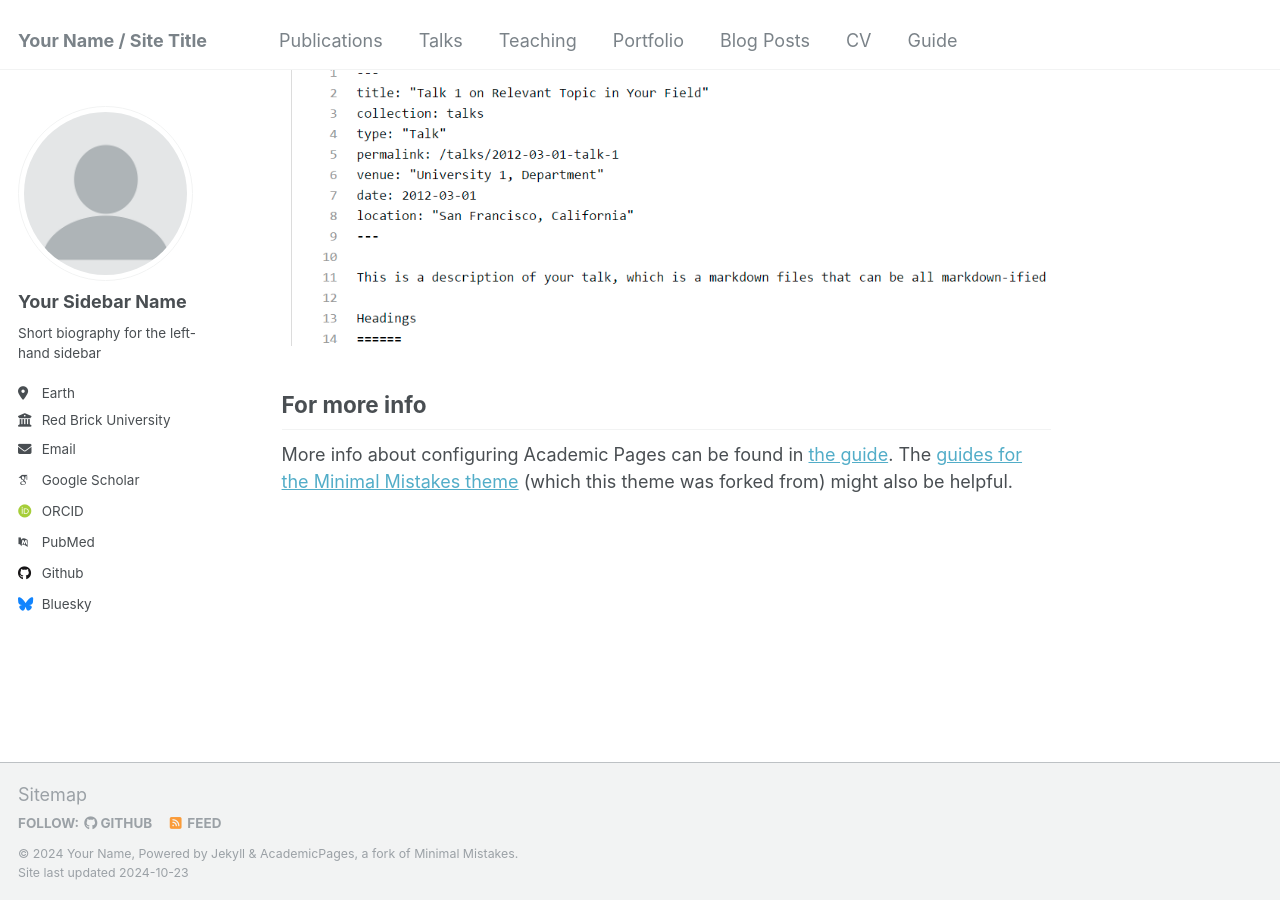
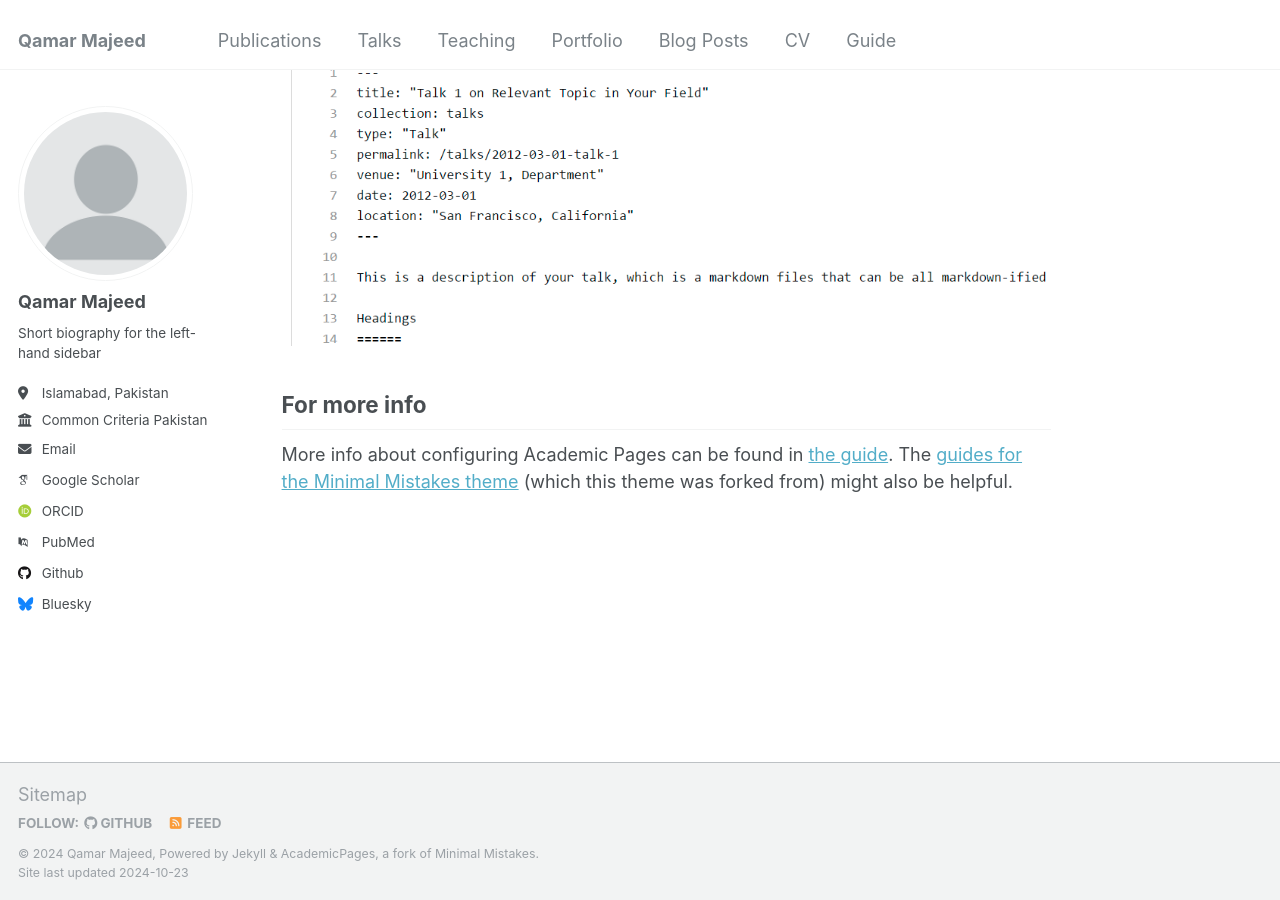
Before and after one commit to qamarmajeed/qamarmajeed.github.io, a Jekyll site: the page built from _pages/about.md, in a window 1280 px wide and 900 px high, scrolled down 2643 px. Built offline with Jekyll 4.4.1, drawn with Linux system fonts in a browser that asks for light colours; some web fonts are replaced.

Commit message:
Update _config.yml

```diff
--- a/_config.yml
+++ b/_config.yml
@@ -8,9 +8,9 @@
 
 # Basic Site Settings
 locale                   : "en-US"
-title                    : "Your Name / Site Title"
+title                    : "Qamar Majeed"
 title_separator          : "-"
-name                     : &name "Your Name"
+name                     : &name "Qamar Majeed"
 description              : &description "personal description"
 url                      : https://academicpages.github.io # the base hostname & protocol for your site e.g. "https://mmistakes.github.io"
 baseurl                  : "" # the subpath of your site, e.g. "/blog"
@@ -22,11 +22,11 @@ repository               : "academicpages/academicpages.github.io"
 author:
   # Biographic information
   avatar           : "profile.png"
-  name             : "Your Sidebar Name"
+  name             : "Qamar Majeed"
   pronouns         : # example: "she/her"
   bio              : "Short biography for the left-hand sidebar"
-  location         : "Earth"
-  employer         : "Red Brick University"
+  location         : "Islamabad, Pakistan"
+  employer         : "Common Criteria Pakistan"
   uri              : # URL
   email            : "none@example.org"
 
```
